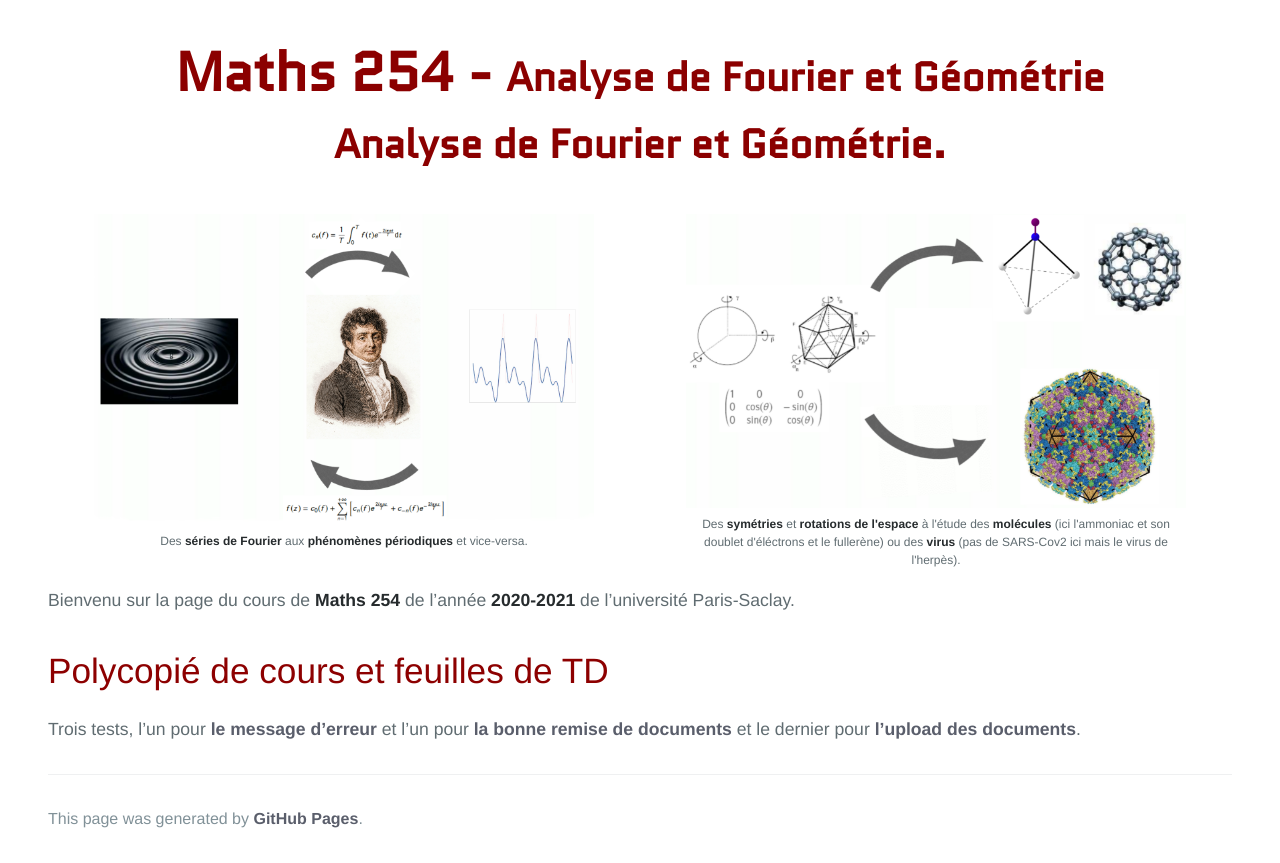
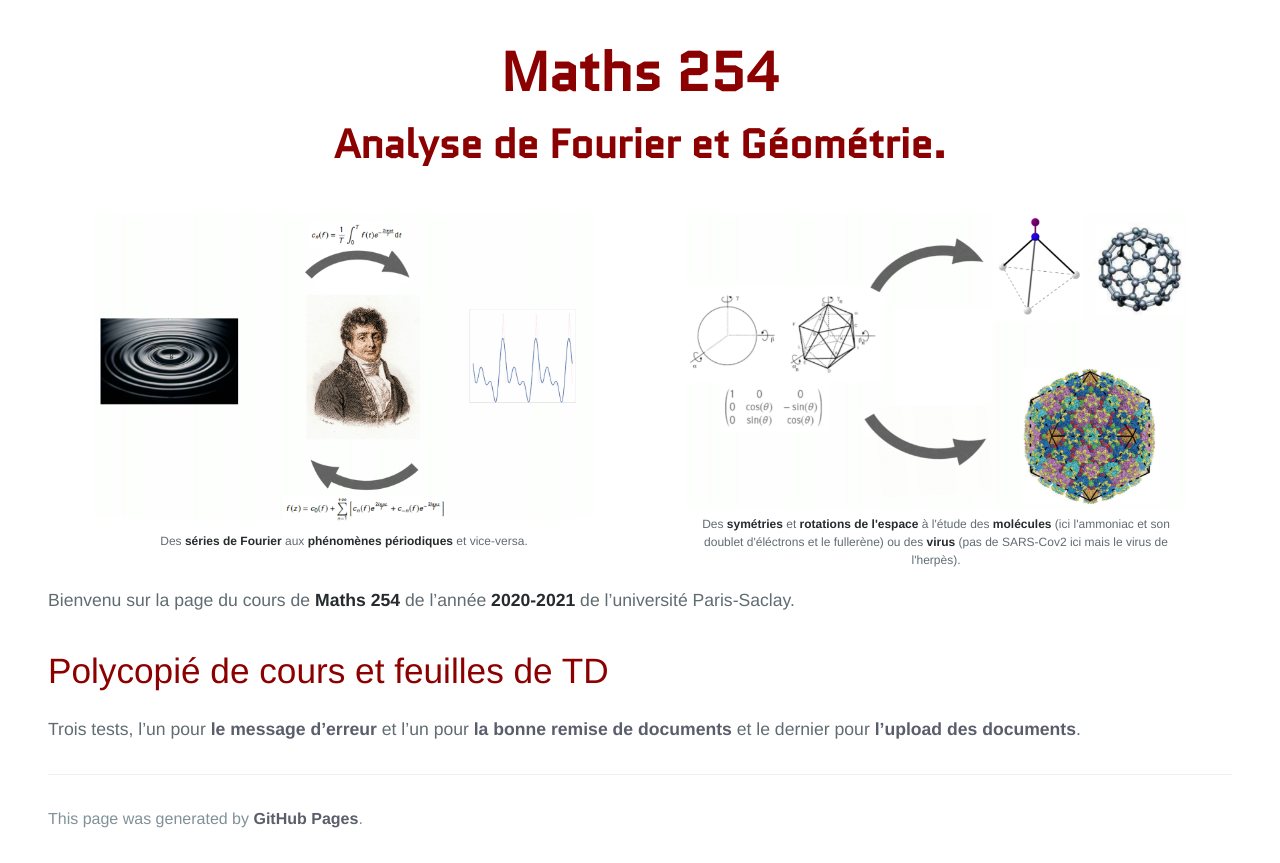
Before and after one commit to KevinDestagnol/algebre.github.io, a Jekyll site: the page built from index.md, in a window 1280 px wide. Shown: the part 260-1123 px from the top of the page. Built offline with Jekyll 4.4.1, drawn with Linux system fonts in a browser that asks for light colours; some web fonts are replaced; our own code applies the rules of GitHub Pages for plain Markdown files.

Commit message:
Update default.html

```diff
--- a/_layouts/default.html
+++ b/_layouts/default.html
@@ -29,8 +29,8 @@
 
     <main id="content" class="main-content" role="main">
       <center>
-      <hprime class="project-name">{{ page.title | default: site.title | default: site.github.repository_name }} - </hprime>
-      <hprime2 class="project-name">{{ page.description | default: site.description | default: site.github.project_tagline }}</hprime2>
+      <hprime class="project-name">{{ page.title | default: site.title | default: site.github.repository_name }} </hprime>
+      <!--<hprime2 class="project-name">{{ page.description | default: site.description | default: site.github.project_tagline }}</hprime2>-->
    <div class="content">
       <p> Analyse de Fourier et Géométrie.</p>
       </div>
```
